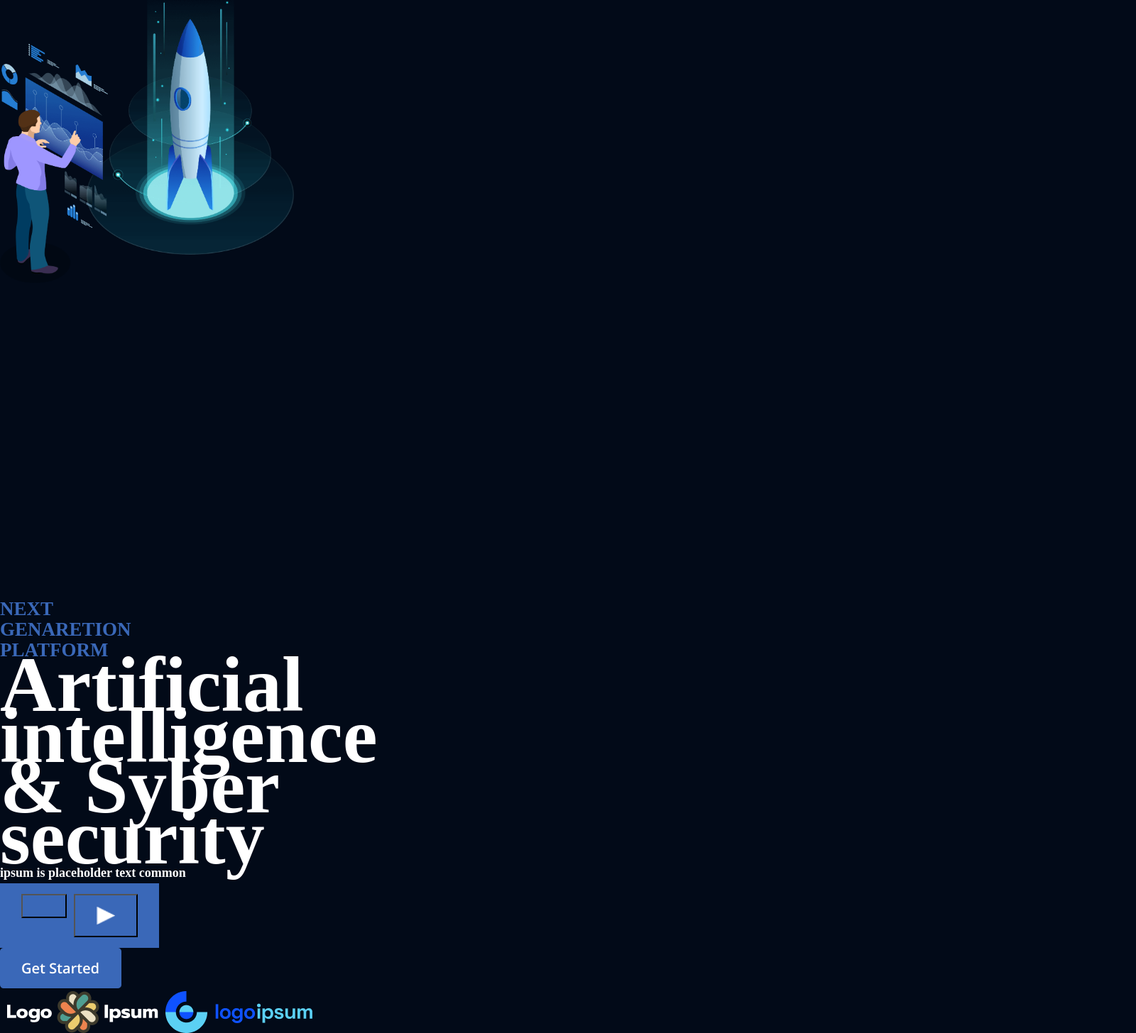
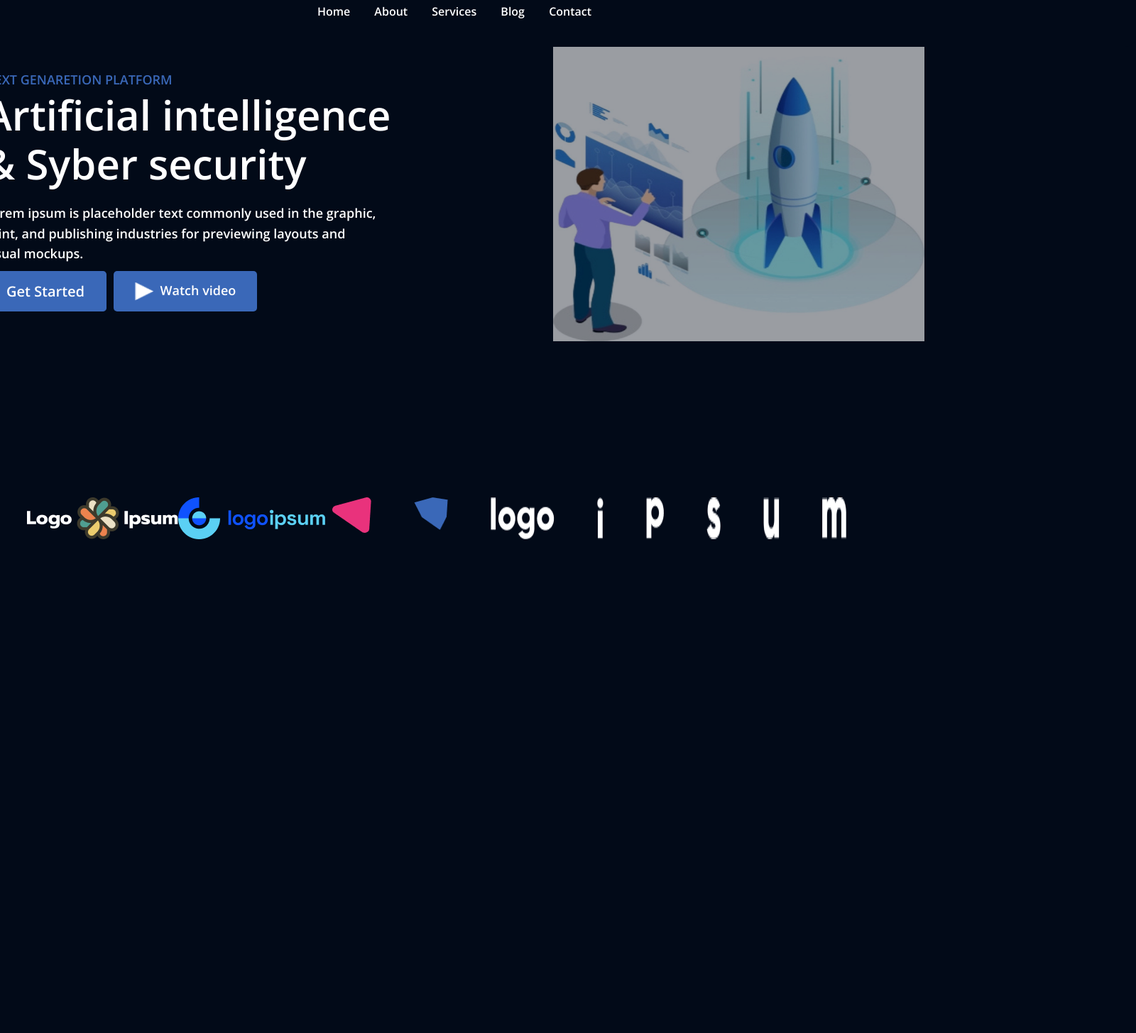
Before and after one commit to MariaSevil/HTML-, a plain HTML site: page figma/index.html in a window 1280 px wide. Shown: the part 34-1490 px from the top of the page at 71% size, 1600 px wide, since content can reach past the window. After the commit the page ends 814 px from the top, so only its background shows below. Drawn offline with nearby package versions, Linux system fonts and the light colour scheme.

Commit message:
4урок

```diff
--- a/figma/index.html
+++ b/figma/index.html
@@ -8,51 +8,49 @@
 <link href="https://fonts.googleapis.com/css2?family=Open+Sans:wght@600&display=swap" rel="stylesheet">
 
 </head>
-<body class="main-container">
-<a href="#">Home</a>
-<a href="#">About</a>
-<a href="#">Services</a>
-<a href="#">Blog</a>
-<a href="#">Contact</a>
-</div>
+<body>
 
-<div class="main">
-<img src="img/a914aa9e496fc1826c9091c62f2f0b79.png" width="414" height="415" class="fixed-image">
+    <div class="header">
+        <nav>
+            <a href="#">Home</a>
+            <a href="#">About</a>
+            <a href="#">Services</a>
+            <a href="#">Blog</a>
+            <a href="#">Contact</a>
+        </nav>
+    </div>
+    <div class="slide">
+        <div class="slide-content">
+            <p class="upper-text">Next genaretion platform</p>
+            <h1 class="main-heading">Artificial intelligence & Syber security</h1>
+            <p class="description">Lorem ipsum is placeholder text commonly used in the graphic, print, and publishing industries for previewing layouts and visual mockups.</p>
+            <div class="action">
+                <img src="./img/Frame 396.png" alt="">
+                <p class="Watch-video">
 
-</div>
+            </p>
+                <button class="cta-button">
+                <img src="./img/Polygon 1.png" width="26" height="27">
+            Watch video </button>
+            </div>
+        </div>
+        <img class="fixed-image" src="img/photo_2023-07-28_15-04-51.jpg" alt="Image">
+    </div>
 
-<div class="info">
-
-
-</div>
-
-<div class="sub-info">
-<h2>Next genaretion platform</h2>
-</div>
-
-<div class="info_h1">
-<h1>Artificial intelligence & Syber security</h1>
-
-</div>
-
-<div class="info_paragraph">
-<p> ipsum is placeholder text common</p>
-</div>
-
-<div class="info_buttons">
-<button type= "button" class= "info_buttons"></button>
-<button type= "button"class= "info_buttons">
-<img src="./img/Polygon 1.png" width="26" height="27" class="img_polygon">
-</button>
-</div>
-<div class="picture">
-<img src="./img/Frame 396.png" alt="">
-</div>
 <div class="Botton">
 <img src="./img/Group 400.png" alt="">
 <img src="./img/Group 401.png" alt="">
 <img src="./img/Group 402.png" alt="">
+<img class="footer-icon icon1" src="img/Vector (3).png" alt="">
+<img class="footer-icon icon2" src="img/Vector (2).png" alt="">
+<img class="footer-icon icon3" src="img/Vector (4).png" alt="">
+<img class="footer-icon icon4" src="img/Vector (5).png" alt="">
+<img class="footer-icon icon5" src="img/Vector (6).png" alt="">
+<img class="footer-icon icon6" src="img/Vector (7).png" alt="">
+<img class="footer-icon icon7" src="img/Vector (8).png" alt="">
+<img class="footer-icon icon8" src="img/Vector (9).png" alt="">
 
+</div>
 </div>
 </body>
 </html>
--- a/figma/style.css
+++ b/figma/style.css
@@ -3,89 +3,179 @@
     padding: 0;
     box-sizing: border-box;
 }
+
+:root {
+    --main-color: #3A68B8;
+    --white-color: #FFF;
+    --font: "Open Sans", sans-serif;
+}
+body{
+background-color: #020A18;
+font-family: 'Open Sans', sans-serif;
+color: #FFF;
+margin: 0;
+padding: 0;
+display: flex;
+flex-direction: column;
+align-items: center;
+}
+
 .header {
+    display: flex;
+    align-items: center;
+    justify-content: center;
+    width: 1920px;
+    height: 100px;
+    border-radius: 15px;
+    /*opacity: 0.019999999552965164;*/
     background-color: #020A18;
-    width: 1921px;
-    height: 100px;
+    /*backdrop-filter: blur(100px);*/
+
+}
+
+.header nav a {
+    color:#FFFFFF;
+    /*font-family: 'Open Sans';*/
+    font-size: 16px;
+    font-style: normal;
+    font-weight: 600;
+    margin: 0 15px;
+    text-decoration: none;
+}
+
+.slide {
     display: flex;
-    flex-direction: row;
-    gap: 15px;
-}
-.main-container {
-
-    background-color: #020A18;
-    color: #FFFFFF;
-}
-.main{
-    display: flex;
+    justify-content: center;/*space-between;*/
+    align-items: center;
     width: 1146px;
     height: 415px;
-    flex-direction: row;
-    margin-bottom: 30px;
-    color: #FFFFFF;
-}
-.fixed-image {
-    width: 414px;
-    height: 415px;
+    padding: 50px;
+    color: #3A68B8;
+    flex-shrink: 0;
 }
 
-.info_h1 {
-    display: flex;
-    width: 604px;
-    flex-direction: column;
-    flex-shrink: 0;
-    color: #FFFFFF;
-    font-size: 55px;
-    font-style: normal;
-    font-weight: 800;
-    line-height: 130%;
+.slide-content {
+    flex-basis: 50%;
 }
-
-.sub-info {
-    color: #3A68B8;
+.upper-text {
+    color: var(--main-color);
+    font-family: var(--font);
     font-size: 18px;
-    font-style: normal;
     font-weight: 600;
     line-height: 160%;
     text-transform: uppercase;
-    width: 265px;
+    width: 1000px;
+    white-space: nowrap;
+    text-align: left;
+    overflow: hidden;
+    text-overflow: ellipsis;
+    position: relative;
+    right: -100px;
 }
-.info {
-display: flex;
-width: 1146px;
-height: 415px;
-flex-direction: row;
-padding: 50px;
 
+.slide-content {
+    flex-basis: 50%;
 }
-.info_paragraph {
-    display: flex;
+.main-heading {
+    width: 604px;
+    color: var(--white-color);
+    font-family: var(--font);
+    font-size: 58px;
+    font-weight: 800;
+    line-height: 120%;
+    position: relative;
+    right: -100px;
+}
+
+.slide-content{
+    flex-basis: 50%;
+}
+.description {
     width: 558px;
-    flex-direction: column;
-    flex-shrink: 0;
-    color: #FFFFFF;
+    color: var(--white-color);
+    font-family: var(--font);
     font-size: 18px;
-    font-style: normal;
     font-weight: 600;
     line-height: 160%;
+    margin-top: 20px;
+    position: relative;
+    right: -100px;
 }
-.info_buttons {
+
+.action {
+    display:flex;
+    align-items: center;
+    gap: 10px;
+    flex-basis: 50%;
+    position: relative;
+    right: -100px;
+}
+.watch-video {
+    color: var(--white-color);
+    font-family: var(--font);
+    font-size: 20px;
+    font-weight: 600;
+    line-height: normal;
+}
+
+.cta-button {
     display: inline-flex;
     padding: 15px 30px;
     align-items: flex-start;
     gap: 10px;
-border: radius 5px;
-background: #3A68B8
+    border-radius: 5px;
+    background: var(--main-color);
+    color: var(--white-color);
+    font-family: var(--font);
+    font-size: 18px;
+    font-weight: 600;
+    border: none;
+    margin: 10px 0;
+    position: relative;
+    right: -30px;
+    position: relative;
+    left: -10px;
+}
+
+.fixed-image {
+    width: 414px;
+    height: 415px;
+    flex-shrink: 0;
+    flex-basis: 50%;
+    background:  lightgray 50% / cover no-repeat;
+    opacity: 0.6;
+    position: relative;
+    left: -100px;
 
 }
-.img_polygon {
-width: 26px;
-height: 27px;
+
+.Botton {
+    display: flex;
+    justify-content: center;
+    padding: 20px;
+    margin-top: 200px;
 }
-.Botton{
-    display: flex;
-    text-align: center;
-    gap: 10px;
-    width: 1146.449px;
-    height: 59px;
+
+.footer-icon {
+    flex-shrink: 0;
+    margin: 0 15px;
+    margin-right: 50px;
 }
+
+.icon1 {
+
+    width: 54.604px;
+    height: 49.972px;
+    fill: #E9327C;
+}
+
+.icon2 {
+
+    width: 47.868px;
+    height: 45.621px;
+    fill: #3A68B8;
+}
+
+.footer-icon:not(:first-child){
+    margin-left: 10px;
+}
```
Also changed, not shown: figma/img/Vector (2).png (added), figma/img/Vector (3).png (added), figma/img/Vector (4).png (added), figma/img/Vector (5).png (added), figma/img/Vector (6).png (added), figma/img/Vector (7).png (added), figma/img/Vector (8).png (added), figma/img/Vector (9).png (added), figma/img/a914aa9e496fc1826c9091c62f2f0b79.png (deleted), figma/img/photo_2023-07-28_15-04-51.jpg (added). Lines whose indentation alone changed are shown as unchanged.
